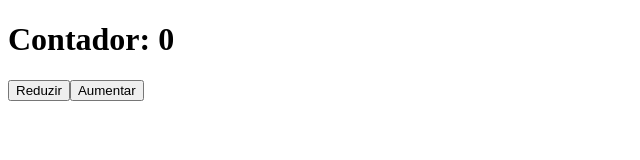
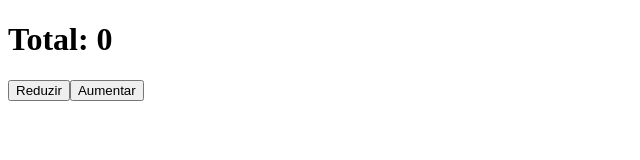
Before and after one commit to heroneto/curso-react-udemy, a React (Vite) app: page / in a window 1280 px wide. Shown: the top 160 px of the page, without its empty margins (0-640 px from the left). Built offline with nearby package versions, Linux system fonts and the light colour scheme.

Commit message:
add arquivos aula usecontext

```diff
--- a/src/App.jsx
+++ b/src/App.jsx
@@ -1,34 +1,14 @@
-import { useReducer } from 'react'
-
-function counterReducer(state, action) {
-  switch (action.type) {
-    case 'increment':
-      return state + 1
-    case 'decrement':
-      return state - 1 < 0 ? state : state - 1
-  }
-}
+import { Counter } from './components/Counter'
+import { ActionButtons } from './components/ActionButtons/ActionButtons'
+import CounterProvider from './contexts/CounterContext'
 
 function App() {
-  // const [count, setCount] = useState(0)
-  const [count, counterDispatch] = useReducer(counterReducer, 0)
-
-  // function decrement() {
-  //   setCount((valor) => {
-  //     return valor - 1
-  //   })
-  // }
-
-  // function increment() {
-  //   setCount(10)
-  // }
 
   return (
-    <>
-      <h1>Contador: {count}</h1>
-      <button type='button' onClick={() => counterDispatch({ type: 'decrement' })}>Reduzir</button>
-      <button type='button' onClick={() => counterDispatch({ type: 'increment' })}>Aumentar</button>
-    </>
+    <CounterProvider>
+      <Counter />
+      <ActionButtons />
+    </CounterProvider>
   )
 }
 
--- /dev/null
+++ b/src/components/ActionButtons/ActionButtons.jsx
@@ -0,0 +1,13 @@
+import { useCounter } from "../../contexts/CounterContext"
+
+
+export function ActionButtons() {
+  const { counterDispatch } = useCounter()
+
+  return (
+    <>
+      <button type='button' onClick={() => counterDispatch({ type: 'decrement' })}>Reduzir</button>
+      <button type='button' onClick={() => counterDispatch({ type: 'increment' })}>Aumentar</button>
+    </>
+  )
+}
--- /dev/null
+++ b/src/components/Counter/Counter.jsx
@@ -0,0 +1,8 @@
+import { useCounter } from "../../contexts/CounterContext"
+
+export function Counter() {
+  const { count } = useCounter()
+  return (
+    <h1>Total: {count}</h1>
+  )
+}
--- /dev/null
+++ b/src/components/Counter/index.jsx
@@ -0,0 +1 @@
+export { Counter } from './Counter'
--- /dev/null
+++ b/src/contexts/CounterContext.jsx
@@ -0,0 +1,33 @@
+import { createContext, useContext, useReducer } from "react";
+
+const CounterContext = createContext(null)
+
+
+
+function counterReducer(state, action) {
+  switch (action.type) {
+    case 'increment':
+      return state + 1
+    case 'decrement':
+      return state - 1 < 0 ? state : state - 1
+  }
+}
+
+
+export default function CounterProvider({ children }) {
+  const [count, counterDispatch] = useReducer(counterReducer, 0)
+
+
+  return (
+    <CounterContext.Provider value={{
+      count,
+      counterDispatch
+    }}>
+      {children}
+    </CounterContext.Provider>
+  )
+}
+
+export function useCounter() {
+  return useContext(CounterContext)
+}
--- /dev/null
+++ b/src/contexts/index.jsx
@@ -0,0 +1 @@
+export * from './CounterContext'
```
